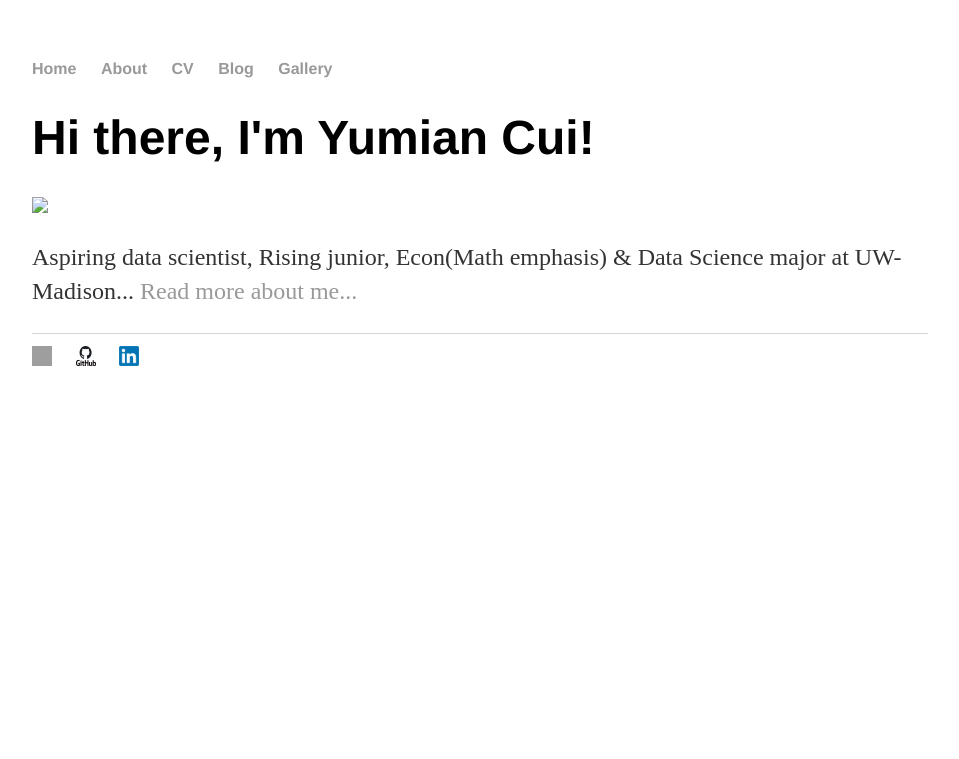
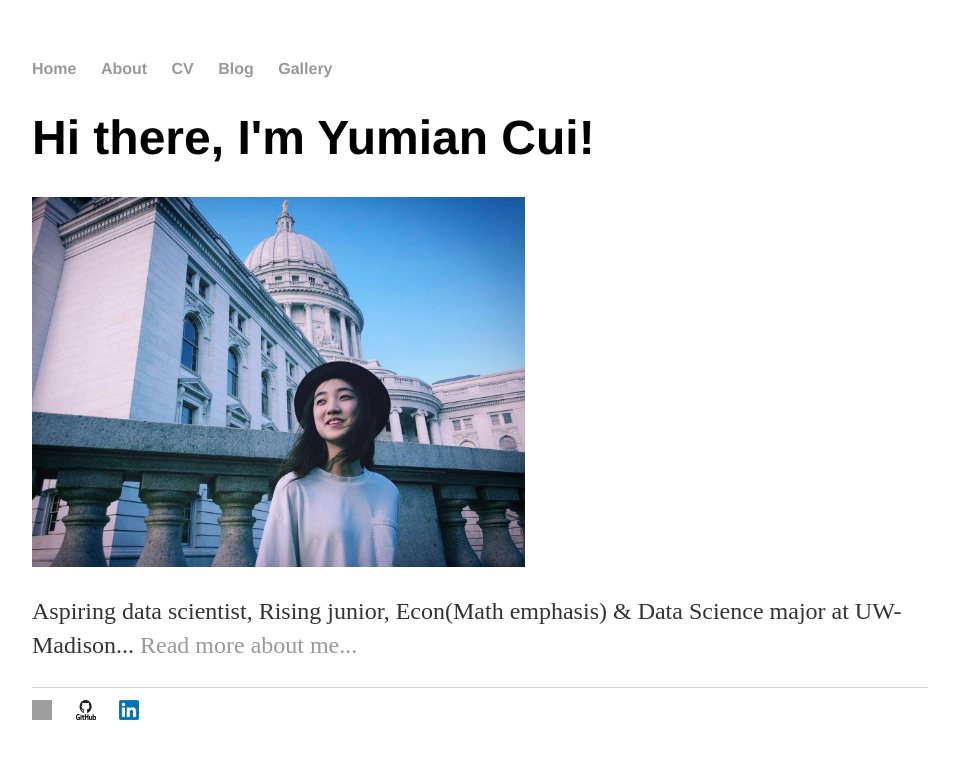
Before and after one commit to Yumian-Cui/ycui53.github.io, a Jekyll site: the page built from index.html, in a window 1280 px wide. Shown: the top 759 px of the page, without its empty margins (160-1119 px from the left). Built offline with Jekyll 4.4.1, drawn with Linux system fonts in a browser that asks for light colours; grey boxes are pictures that could not be loaded.

Commit message:
Update index.html

```diff
--- a/index.html
+++ b/index.html
@@ -4,7 +4,7 @@ title: Yumian-Cui
 ---
 <div class="blurb">
 	<h1>Hi there, I'm Yumian Cui!</h1>
-	<img border="0" src="/self_photo.jpeg" width = 55%></img>
+	<img border="0" src="/photo/self_photo.jpeg" width = 55%></img>
 	<p>Aspiring data scientist, Rising junior, Econ(Math emphasis) & Data Science major at UW-Madison...
 	<a href="/about">Read more about me...</a></p>
 </div><!-- /.blurb -->
```
